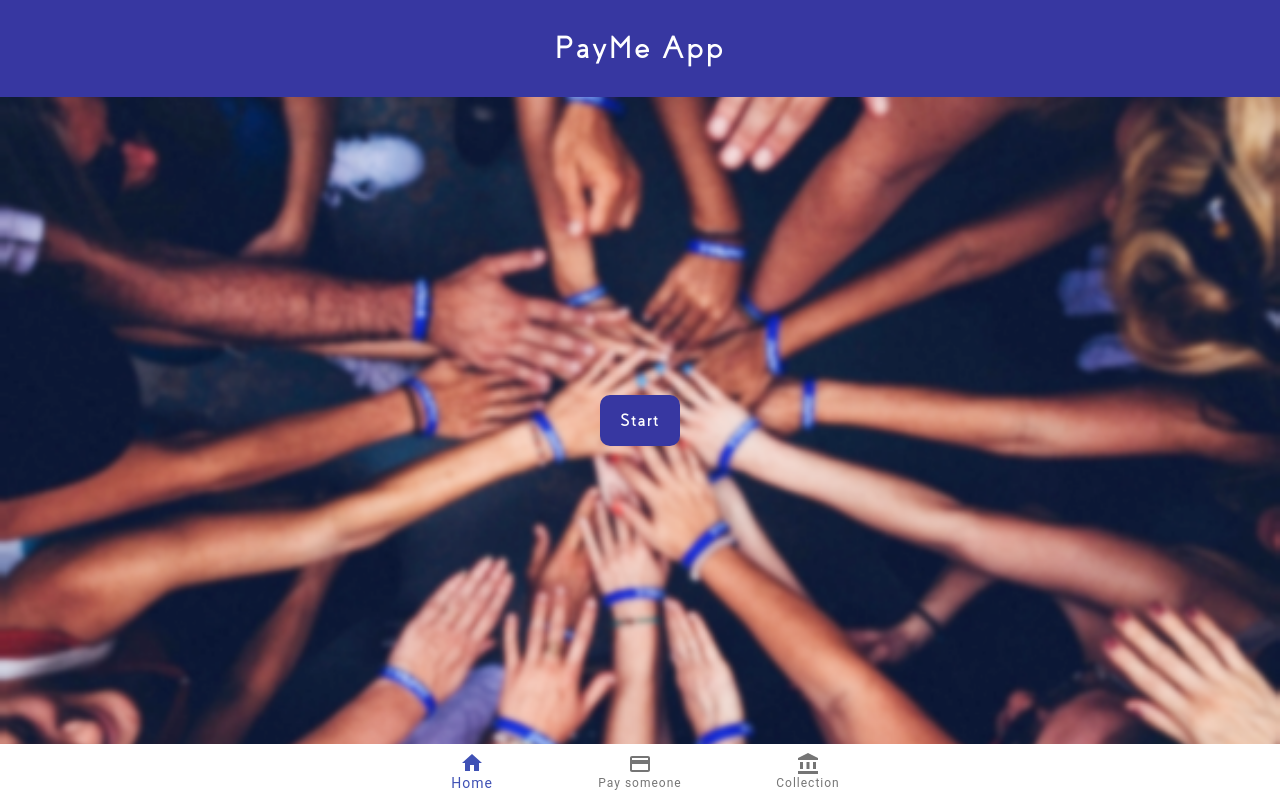
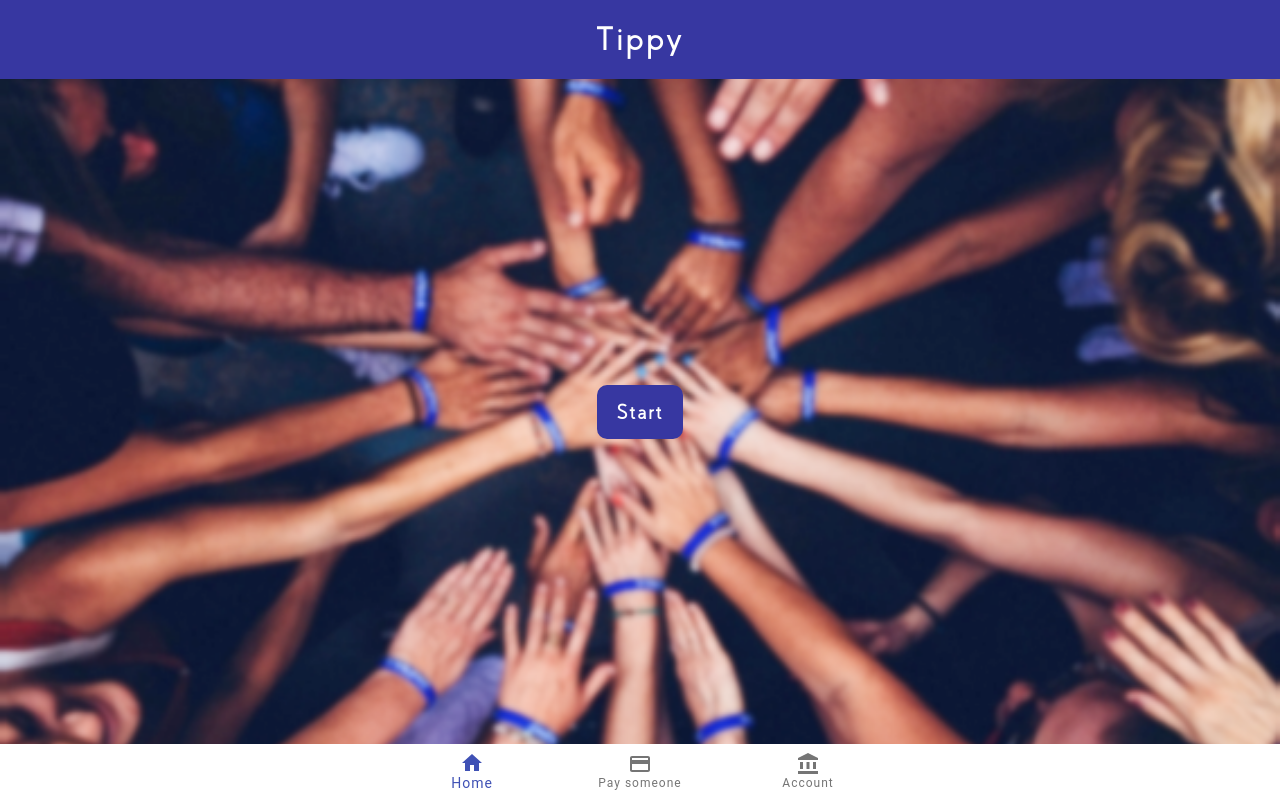
Before and after one commit to Liam-Watson/Tippy, a React (Create React App) app: page / in a window 1280 px wide. Built offline with nearby package versions, Linux system fonts and the light colour scheme.

Commit message:
css changes and yoco up

```diff
--- a/public/index.html
+++ b/public/index.html
@@ -1,6 +1,7 @@
 <!DOCTYPE html>
 <html lang="en">
   <head>
+    <script src="https://js.yoco.com/sdk/v1/yoco-sdk-web.js"></script>
     <meta charset="utf-8" />
     <link rel="icon" href="%PUBLIC_URL%/favicon.ico" />
     <meta name="viewport" content="width=device-width, initial-scale=1" />
--- a/src/App.css
+++ b/src/App.css
@@ -29,11 +29,11 @@
 
 .pageTitle{
   color: var(--SweatyContrastColor);
-  padding: 30px 0px 30px 0px;
+  padding: 20px 0px 20px 0px;
   text-align: center;
   font-family: var(--SweatyFontBold);
   letter-spacing: 2px;
-  font-size: clamp(20px,4vw,32px);
+  font-size: clamp(28px,4vw,34px);
   background-color: var(--SweatyMainColor);
 }
 
@@ -219,7 +219,7 @@ button{
 background-color: var(--SweatyMainColor);
 color: var(--SweatyContrastColor);
 font-family: var(--SweatyFontBold);
-font-size: clamp(14px,4vw,18px);
+font-size: clamp(18px,4vw,22px);
 border-radius:10px;
 border-width: 0px;
 padding: 15px 20px 15px 20px;
--- a/src/App.js
+++ b/src/App.js
@@ -69,7 +69,7 @@ function App() {
     <div className="App">
       {/* Header code: start */}
       <div id="Header">
-        <div className="pageTitle">PayMe App</div>
+        <div className="pageTitle">Tippy</div>
       </div>
       {/* Header code: end */}
       {/* Body code: start */}
@@ -92,7 +92,7 @@ function App() {
             onClick={() => setValue(1)}
           />
           <BottomNavigationAction
-            label="Collection"
+            label="Account"
             icon={<AccountBalance />}
             onClick={() => setValue(2)}
           />
--- a/src/components/paymentConfirmation.jsx
+++ b/src/components/paymentConfirmation.jsx
@@ -1,6 +1,6 @@
 import React from "react";
 import "../App.css";
-// import Yoco from "./yocopayment";
+import Yoco from "./yocopayment";
 
 export default function PaymentConfirmation() {
   return (
@@ -15,7 +15,7 @@ export default function PaymentConfirmation() {
         <p>
          You're about to pay R27.99 to Godfree Williams <br></br>(Beneficiary #VJQ29).
         </p>
-        {/* <Yoco></Yoco> */}
+         <Yoco></Yoco>
       </div>
       </div>
 
```
